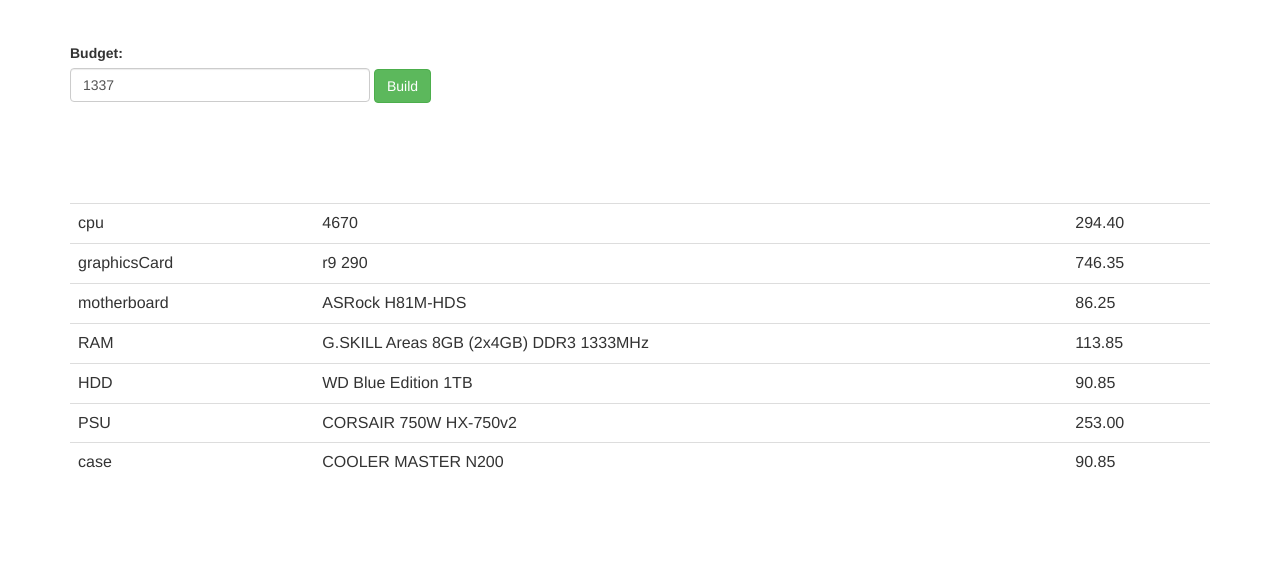
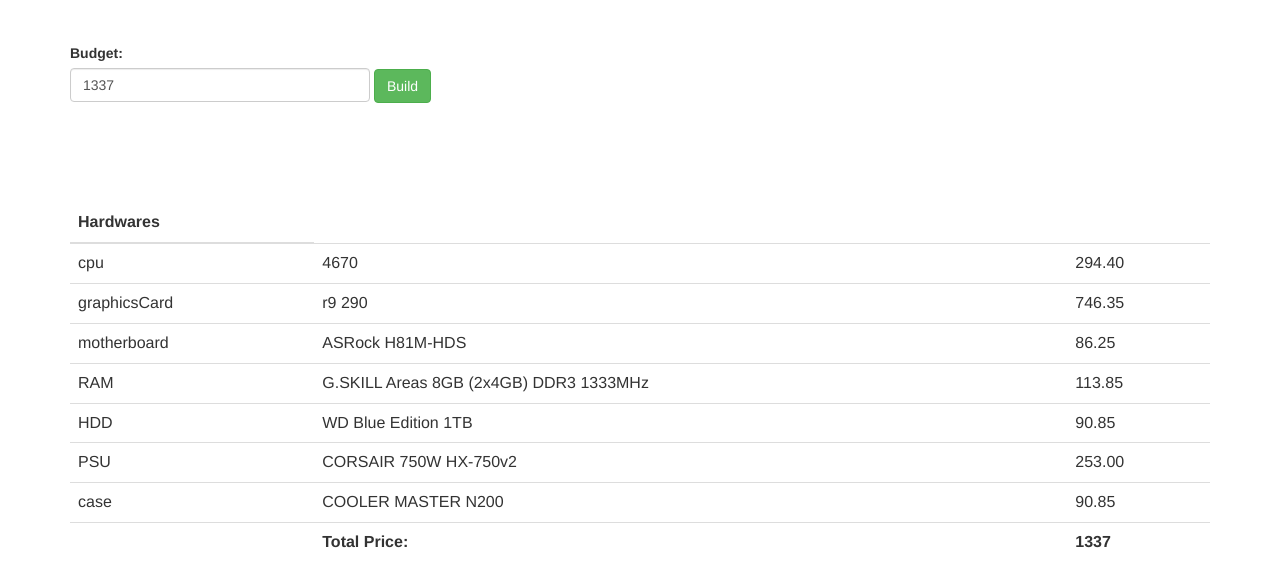
Before and after one commit to Ascendzor/SCV, a website: page index.html in a window 1280 px wide. Shown: the part 57-644 px from the top of the page. Drawn offline with nearby package versions, Linux system fonts and the light colour scheme; no server answers.

Commit message:
tfootered table

```diff
--- a/index.html
+++ b/index.html
@@ -23,6 +23,11 @@
 			<button class='btn btn-success'>Build</button>
 		</div>
 		<table class="table">
+			<thead>
+				<tr>
+					<th>Hardwares</th>
+				</tr>
+			</thead>
 			<tbody data-bind='foreach: hardwares'>
 				<tr>
 					<td data-bind='text: type'></td>
@@ -30,6 +35,13 @@
 					<td data-bind='text: price'></td>
 				</tr>
 			</tbody>
+			<tfoot>
+				<tr>
+					<td></td>
+					<td>Total Price:</td>
+					<td>1337</td>
+				</tr>
+			</tfoot>
 		</table>
 	</div>
 </body>
--- a/public/Styles/style.css
+++ b/public/Styles/style.css
@@ -10,3 +10,7 @@
 .under-space {
 	margin-bottom: 100px !important;
 }
+
+tfoot {
+	font-weight: bold;
+}
```
